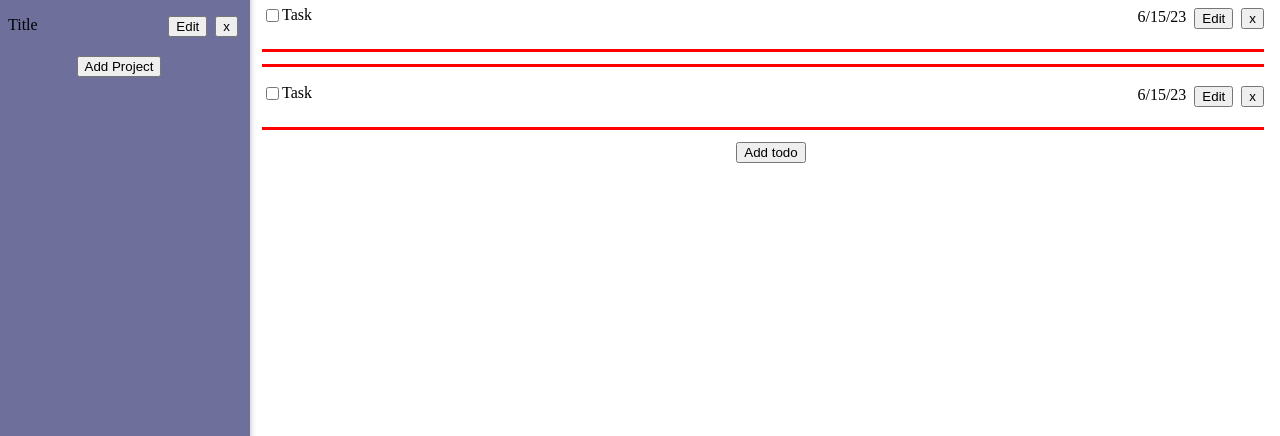
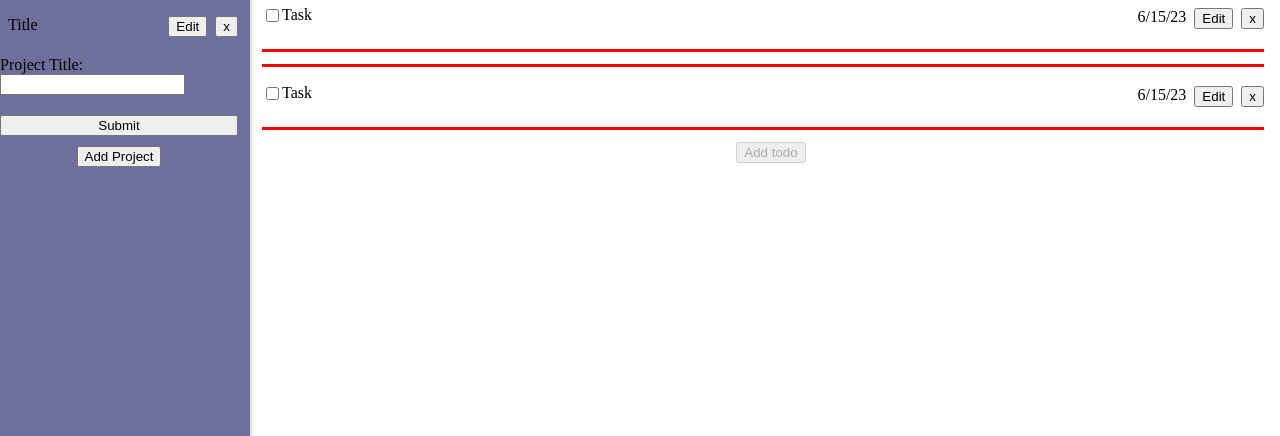
Before and after one commit to hs0774/to-do-list, a website built with webpack: page dist/index.html in a window 1280 px wide. Both pictures are taken after a click on the button "Add Project". Shown: the part 364-800 px from the top of the page. Built offline with nearby package versions, Linux system fonts and the light colour scheme.

Commit message:
add todo and add project buttons open and close

```diff
--- /dev/null
+++ b/src/buttons.js
@@ -0,0 +1,39 @@
+export function buttons(){
+
+    //modal opening and closing
+    const toDoAdd = document.querySelector('.btn');
+    const modal = document.querySelector('.modal');
+    const close = document.querySelector('.close');
+    // const modalSubmit = document.querySelector('.ModalSubmit');
+
+    toDoAdd.addEventListener('click',function(){
+        modal.classList.toggle('hidden');
+    });
+
+    close.addEventListener('click',function(){
+        modal.classList.toggle('hidden');
+    })
+
+    // modalSubmit.addEventListener('click',function(){
+    //     modal.classList.toggle('hidden');
+    // });  not sure if needed but will leave it incase it is
+
+
+    //add project open and closing
+    const addProject = document.querySelector('.todoBtnn');
+    const form = document.querySelector('.form1');
+    // const submit = document.querySelector('.submit');
+
+    addProject.addEventListener('click', function() {
+        form.classList.toggle('hidden');
+        if (form.classList.contains('hidden')) {
+          toDoAdd.disabled = false;
+        } else {
+          toDoAdd.disabled = true;
+        }
+      });
+
+    // submit.addEventListener('click',function(){
+    //     form.classList.toggle('hidden');
+    // }); not sure if needed but will leave incase
+}
--- a/src/index.js
+++ b/src/index.js
@@ -1,20 +1,22 @@
 import { Item } from "./items";
 import { ListCreation } from "./list";
+import { buttons } from "./buttons";
 
 const defaultlist =[];
+buttons();
 
-const newlist = new ListCreation('gym');
-const gymitem = new Item('volume','increase volume','6/20',false);
-const gymitem1 = new Item('volume','increase volume','6/20',false);
-const gymitem2 = new Item('volume','increase volume','6/20',false);
+// const newlist = new ListCreation('gym');
+// const gymitem = new Item('volume','increase volume','6/20',false);
+// const gymitem1 = new Item('volume','increase volume','6/20',false);
+// const gymitem2 = new Item('volume','increase volume','6/20',false);
 
+// // console.log(newlist);
+// // console.log(gymitem);
+// newlist.listPush(gymitem);
+// newlist.listPush(gymitem1);
+// newlist.listPush(gymitem2);
 // console.log(newlist);
-// console.log(gymitem);
-newlist.listPush(gymitem);
-newlist.listPush(gymitem1);
-newlist.listPush(gymitem2);
-console.log(newlist);
-// console.log(newlist._items);
-// console.log(newlist._items[1]._id);
-//  newlist.listRemove(gymitem1);
-// console.log(newlist);
+// // console.log(newlist._items);
+// // console.log(newlist._items[1]._id);
+// //  newlist.listRemove(gymitem1);
+// // console.log(newlist);
```
Also changed, not shown: README.md, dist/index.html, dist/main.js, dist/style.css.
